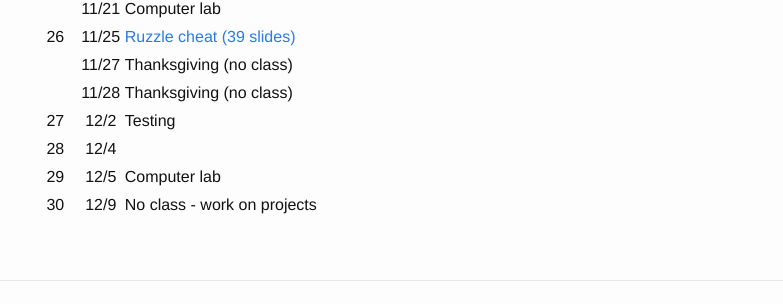
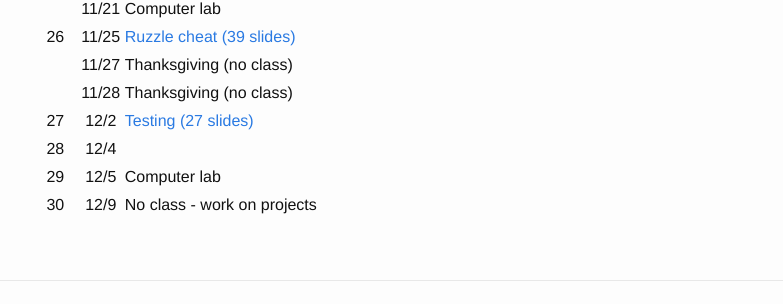
Before and after one commit to microbialinformatics/microbialinformatics.github.io, a Jekyll site: the page built from index.md, in a window 1280 px wide and 900 px high, scrolled down 2440 px. Shown: the part 439-743 px from the top of the window, without its empty margins (239-1022 px from the left). Built offline with Jekyll 4.4.1, drawn with Linux system fonts in a browser that asks for light colours.

Commit message:
Add lecture 27 link

```diff
--- a/index.md
+++ b/index.md
@@ -97,7 +97,7 @@ Class	|	Date	|	Topic	|	Reading
 26	|	11/25	|	[Ruzzle cheat (39 slides)](slides/Lecture26)	|
 	|	11/27	|	Thanksgiving (no class)	|
 	|	11/28	|	Thanksgiving (no class)	|
-27	|	12/2	|	Testing	|
+27	|	12/2	|	[Testing (27 slides)](slides/Lecture27)	|
 28	|	12/4	|		|
 29	|	12/5	|	Computer lab	|
 30	|	12/9	| No class - work on projects |
```
